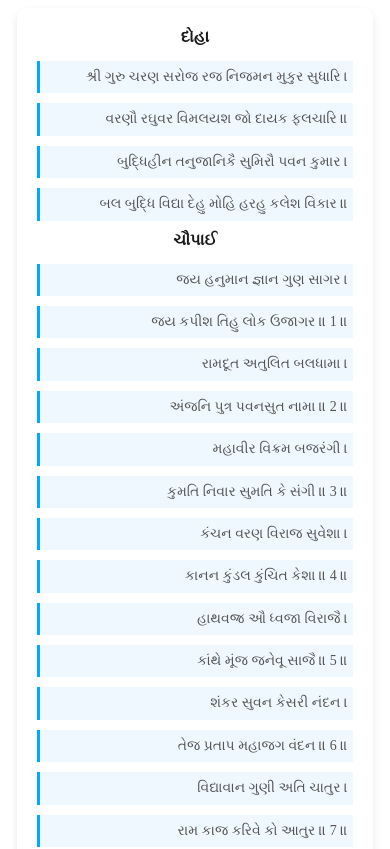
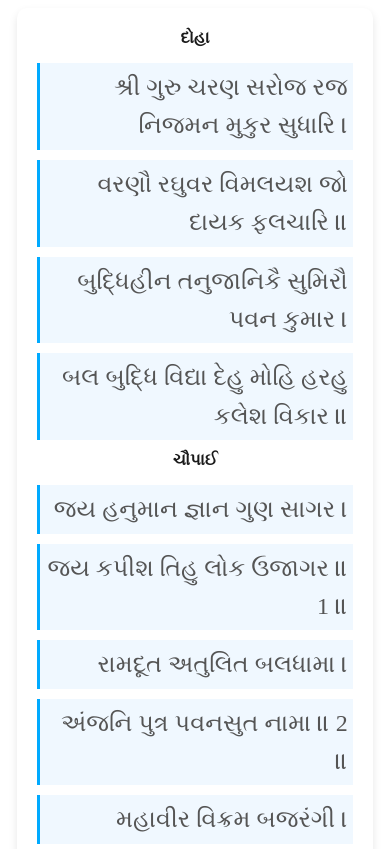
Before and after one commit to ravibhojani1604/spritiual, an Angular app: page /#/chalisha in a window 390 px wide. Shown: the top 849 px of the page. Built offline with nearby package versions, Linux system fonts and the light colour scheme.

Commit message:
style changes

```diff
--- a/src/app/components/gujarati-chalisha/gujarati-chalisha.component.scss
+++ b/src/app/components/gujarati-chalisha/gujarati-chalisha.component.scss
@@ -46,7 +46,7 @@ body {
 
 /* Footer styling */
 .dohas-footer {
-    font-size: 1.4rem;
+    font-size: clamp(2.4rem, 4vw, 4rem);
     font-weight: bold;
     color: #333;
     background-color: #e9f7ff;
@@ -62,10 +62,10 @@ body {
     }
 
     .content h2 {
-        font-size: 1.6em;
+        font-size: 4.2vw;
     }
 
     .dohas p, .dhyana p, .gospadika p, .manojavam p, .chaupai p, .dohas-footer p {
-        font-size: 1.4rem;
+        font-size: clamp(2.4rem, 4vw, 4rem);
     }
 }
```
